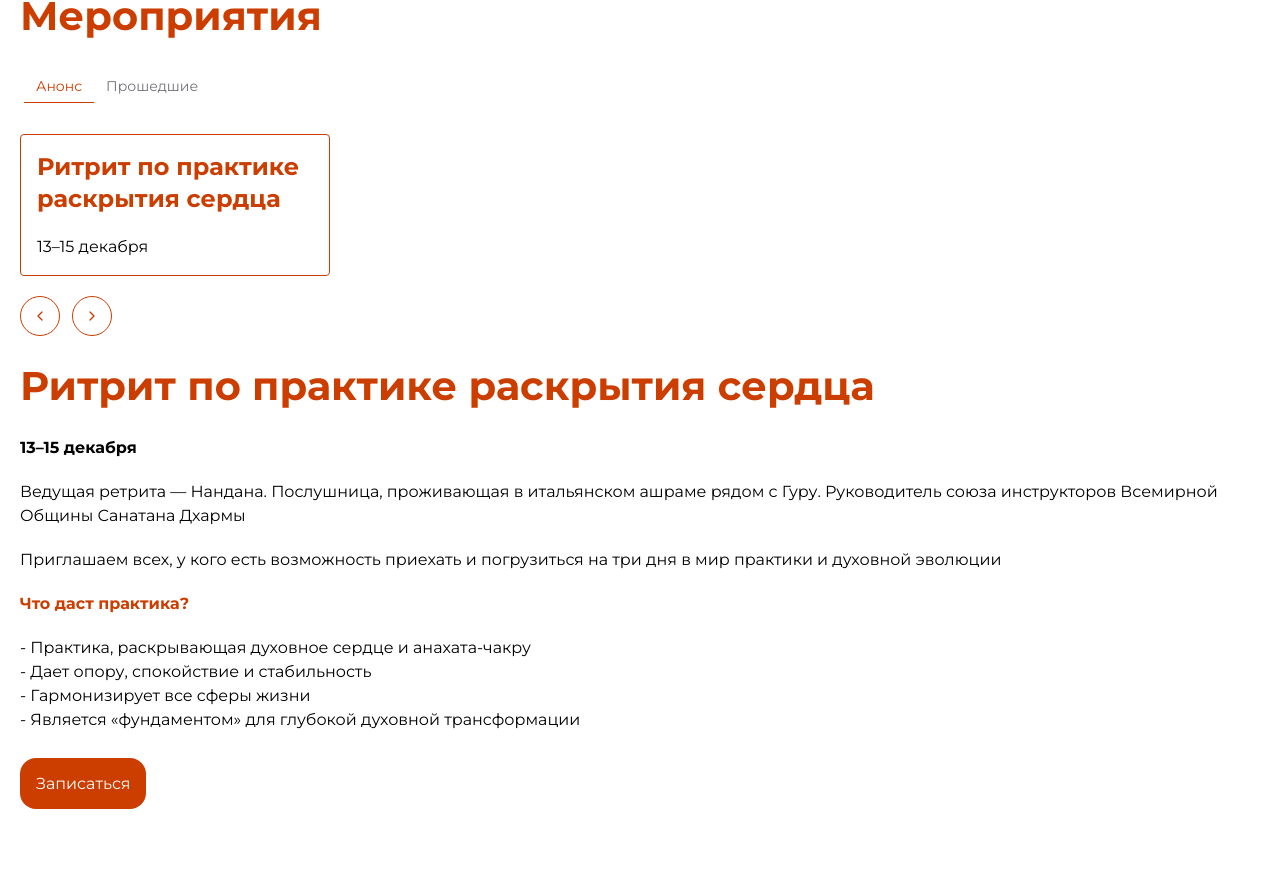
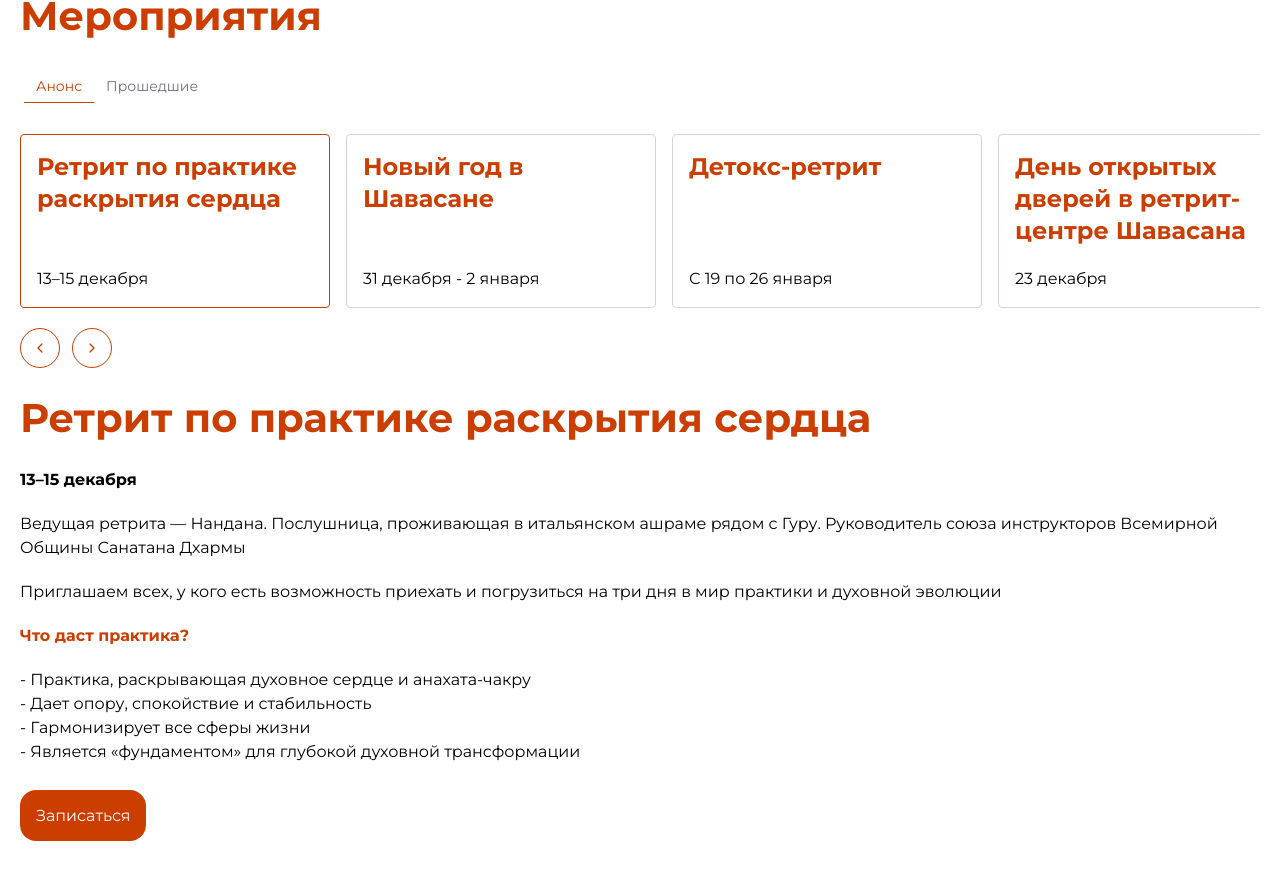
Before and after one commit to SonyaBoris/shavasana, a Next.js app: page / in a window 1280 px wide. Shown: the part 2470-3360 px from the top of the page. Built offline with nearby package versions, Linux system fonts and the light colour scheme.

Commit message:
Edit anons

```diff
--- a/components/EventAnons.jsx
+++ b/components/EventAnons.jsx
@@ -35,7 +35,7 @@ const EventAnons = () => {
     {
       id: 1,
       date: "13–15 декабря",
-      title: "Ритрит по практике раскрытия сердца",
+      title: "Ретрит по практике раскрытия сердца",
       desc: "Ведущая ретрита — Нандана. Послушница, проживающая в итальянском ашраме рядом с Гуру. Руководитель союза инструкторов Всемирной Общины Санатана Дхармы",
       about: "Приглашаем всех, у кого есть возможность приехать и погрузиться на три дня в мир практики и духовной эволюции",
       plan: [
@@ -44,7 +44,51 @@ const EventAnons = () => {
         "Гармонизирует все сферы жизни",
         "Является «фундаментом» для глубокой духовной трансформации"
       ]
-    }
+    },
+    {
+      id: 2,
+      date: "31 декабря - 2 января",
+      title: "Новый год в Шавасане",
+      desc: "Приезжайте к нам! Напоминаем, что 31 декабря мы встречаем Новый год в Шавасане. И для нас он особенный — нам исполняется ровно один год. Год, как мы держим это пространство для тех, кто ищет не внешнего блеска, а внутреннего света.",
+      about: "Мы не будем шуметь и устраивать фейерверки. Мы выбрали другой Новый год — душевный, тёплый, настоящий.",
+      plan: [
+        "Утром и днём йога, медитации, дыхательные практики. Мягкое движение, чтобы встряхнуть лимфу, открыть грудную клетку, успокоить ум и пробудить внутренний огонь. Дадим телу и нервной системе мягкий, поддерживающий старт.",
+        "Питание живая, лёгкая, растительная и вкусная еда. Мы не перегружаем желудок, а даём ему возможность отдохнуть и обновиться. Почувствуем настоящую энергию без кофеина и сахара.",
+        "Днём тёплые творческие занятия. Лепим из глины, делаем духи с ароматом намерения, готовим зелёные вафли. Заземляемся, работаем с тактильностью и интуицией, возвращаемся в тело через творчество.",
+        "Вечером наша любимая восстановительная баня. Активизируем кровоток, выводим токсины через кожу и расслабляем мышцы. А после — травяной чай, снежная купель, и такое состояние, в котором тело наконец выдыхает. "
+      ]
+    },
+    {
+      id: 3,
+      date: "С 19 по 26 января",
+      title: "Детокс-ретрит",
+      desc: "А какой подарок ты бы подарила себе на праздник? Я всё чаще склоняюсь к тому, что лучший подарок — это забота о себе. Поэтому рекомендую экологичные подарки, чтобы они несли наполнение и здоровье.",
+      about: "Даже если ты не захотела обделять себя в еде на новогодние праздники, то можно подстраховаться заранее подаренным себе январским недельным детокс туром",
+      plan: [
+        "Мы сразу проверим вашу капельку крови на специальном оборудовании гемоскане и расскажем что там происходит. И потом в конце так же на новой капельке покажем результат",
+        "Мы приготовим для вас легкую вкусную и полезную еду!",
+        "Приготовим специальную ощелачивающую детокс воду и витграсс",
+        "Добавим специально подобранные травяные сборы для очищения ЖКТ и лимфы",
+        "Будем заниматься йогой, пилатесом , танцевать",
+        "Изучать висцеральный массаж и самомассаж",
+        "Активно гулять",
+        "Заниматься творчеством - сотворим подарок из керамики",
+        "Выведем ваши токсины в баньке (обязательно будет пармастер)"
+      ]
+    },
+    {
+      id: 4,
+      date: "23 декабря",
+      title: "День открытых дверей в ретрит-центре Шавасана",
+      desc: "При встрече мастеров всегда рождается нечто большее, чем просто сотрудничество. Мы верим в силу живых связей. В энергии, которая приходит, когда рядом люди на одной волне.",
+      about: "Именно поэтому мы с радостью приглашаем мастеров, фасилитаторов, организаторов и тех, кто работает с людьми, 23 декабря в «Шавасану» на день открытых дверей.",
+      plan: [
+        "12:00 — встреча и обед.Накормим с душой, как любим: витграс, проростки, хлеб на закваске, натуральные сладости и веганские блюда, которые насыщают, а не перегружают.",
+        "После погуляем по пространству. Покажем залы, баню, номера, сад, уединённые тропинки и места силы.",
+        "15:00 — баня с пармастером. Настоящая, на дровах.",
+        "Если после захочется остаться, с радостью предоставим вам скидку 30% на проживание и 20 % на завтрак Без спешки, всё можно прочувствовать."
+      ]
+    },
   ], []);
 
   return (
```
